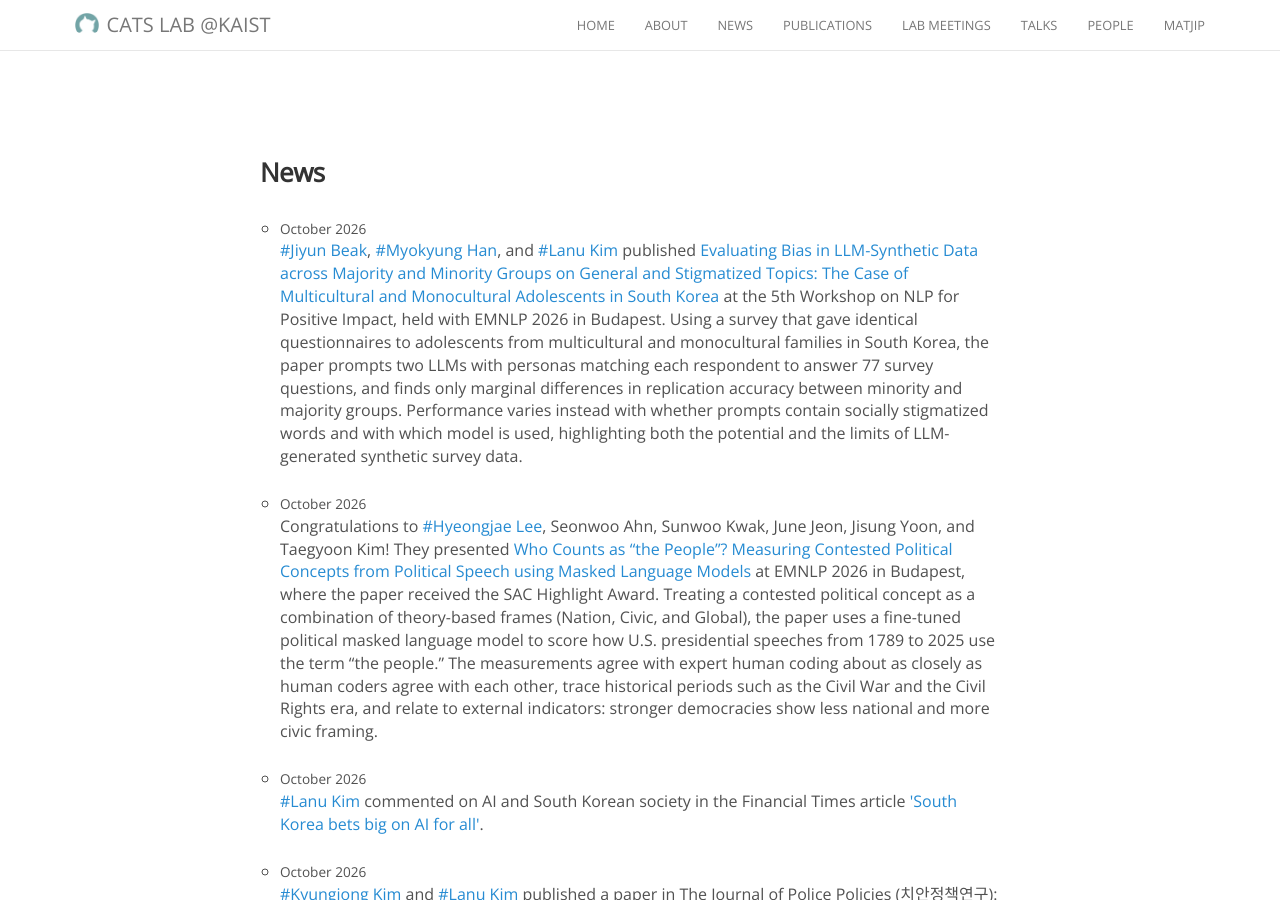
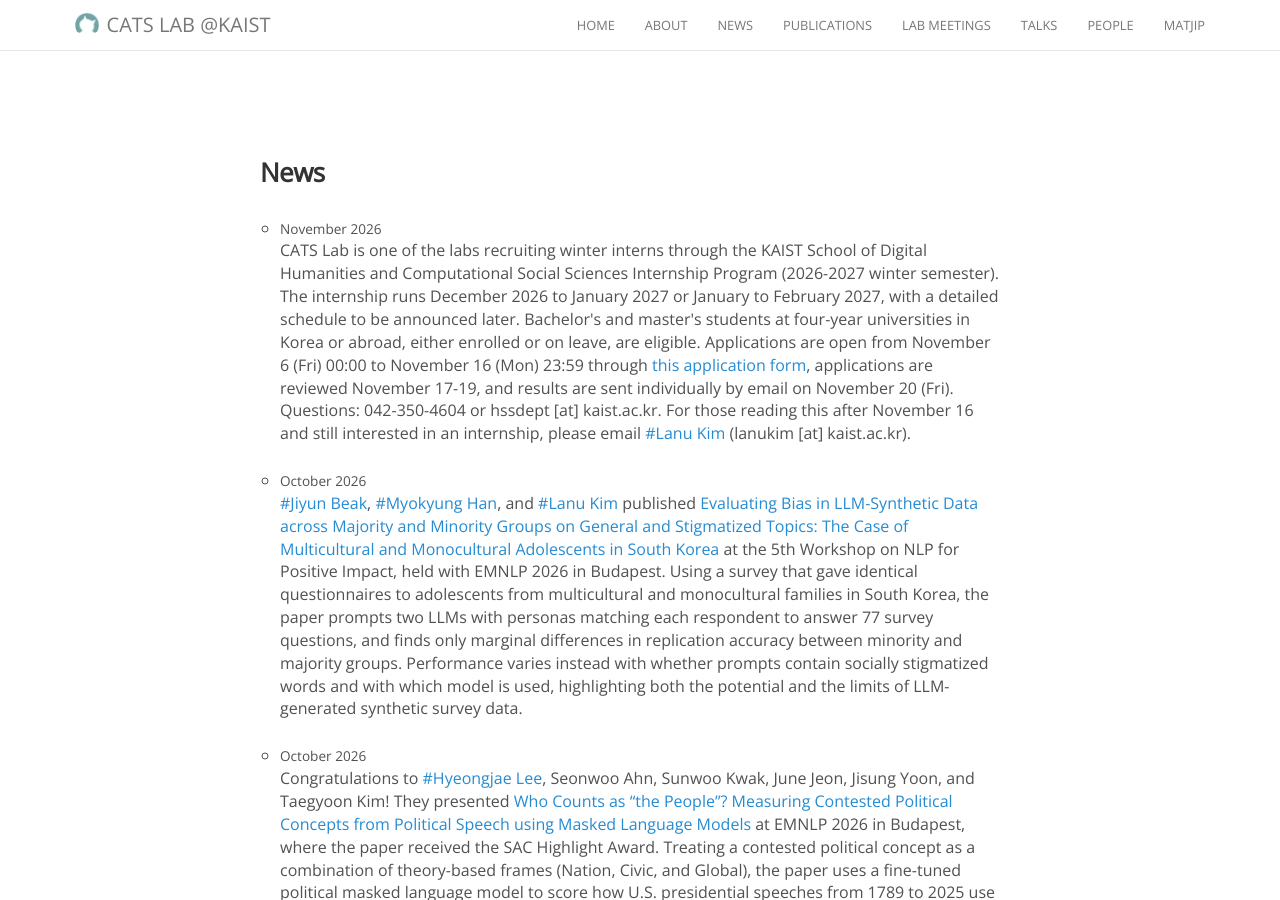
Before and after one commit to catslab-kaist/catslab-kaist.github.io, a Jekyll site: the page built from news.md, in a window 1280 px wide and 900 px high. Built offline with Jekyll 4.4.1, drawn with Linux system fonts in a browser that asks for light colours; nearby versions of some CDN libraries.

Commit message:
Add winter internship recruitment news

```diff
--- a/_data/news.yml
+++ b/_data/news.yml
@@ -1,3 +1,7 @@
+- date: 2026-11-14
+  headline: "CATS Lab is recruiting winter interns through the KAIST School of Digital Humanities and Computational Social Sciences Internship Program. Applications close November 16!"
+  details: "CATS Lab is one of the labs recruiting winter interns through the KAIST School of Digital Humanities and Computational Social Sciences Internship Program (2026-2027 winter semester). The internship runs December 2026 to January 2027 or January to February 2027, with a detailed schedule to be announced later. Bachelor's and master's students at four-year universities in Korea or abroad, either enrolled or on leave, are eligible. Applications are open from November 6 (Fri) 00:00 to November 16 (Mon) 23:59 through <a href='https://forms.gle/JazGyu8JE6gbY1NY8'>this application form</a>, applications are reviewed November 17-19, and results are sent individually by email on November 20 (Fri). Questions: 042-350-4604 or hssdept [at] kaist.ac.kr. For those reading this after November 16 and still interested in an internship, please email <a href='/people/lanu_kim/index.html'>#Lanu Kim</a> (lanukim [at] kaist.ac.kr)."
+
 - date: 2026-10-28
   headline: "<a href='/people/Jiyoon_Beak/index.html'>#Jiyun Beak</a>, <a href='/people/Myokyung_Han/index.html'>#Myokyung Han</a>, and <a href='/people/lanu_kim/index.html'>#Lanu Kim</a> published 'Evaluating Bias in LLM-Synthetic Data across Majority and Minority Groups' at the NLP for Positive Impact workshop at EMNLP 2026."
   details: "<a href='/people/Jiyoon_Beak/index.html'>#Jiyun Beak</a>, <a href='/people/Myokyung_Han/index.html'>#Myokyung Han</a>, and <a href='/people/lanu_kim/index.html'>#Lanu Kim</a> published <a href='https://openreview.net/forum?id=cqZ4Mjgq3g'>Evaluating Bias in LLM-Synthetic Data across Majority and Minority Groups on General and Stigmatized Topics: The Case of Multicultural and Monocultural Adolescents in South Korea</a> at the 5th Workshop on NLP for Positive Impact, held with EMNLP 2026 in Budapest. Using a survey that gave identical questionnaires to adolescents from multicultural and monocultural families in South Korea, the paper prompts two LLMs with personas matching each respondent to answer 77 survey questions, and finds only marginal differences in replication accuracy between minority and majority groups. Performance varies instead with whether prompts contain socially stigmatized words and with which model is used, highlighting both the potential and the limits of LLM-generated synthetic survey data."
```
